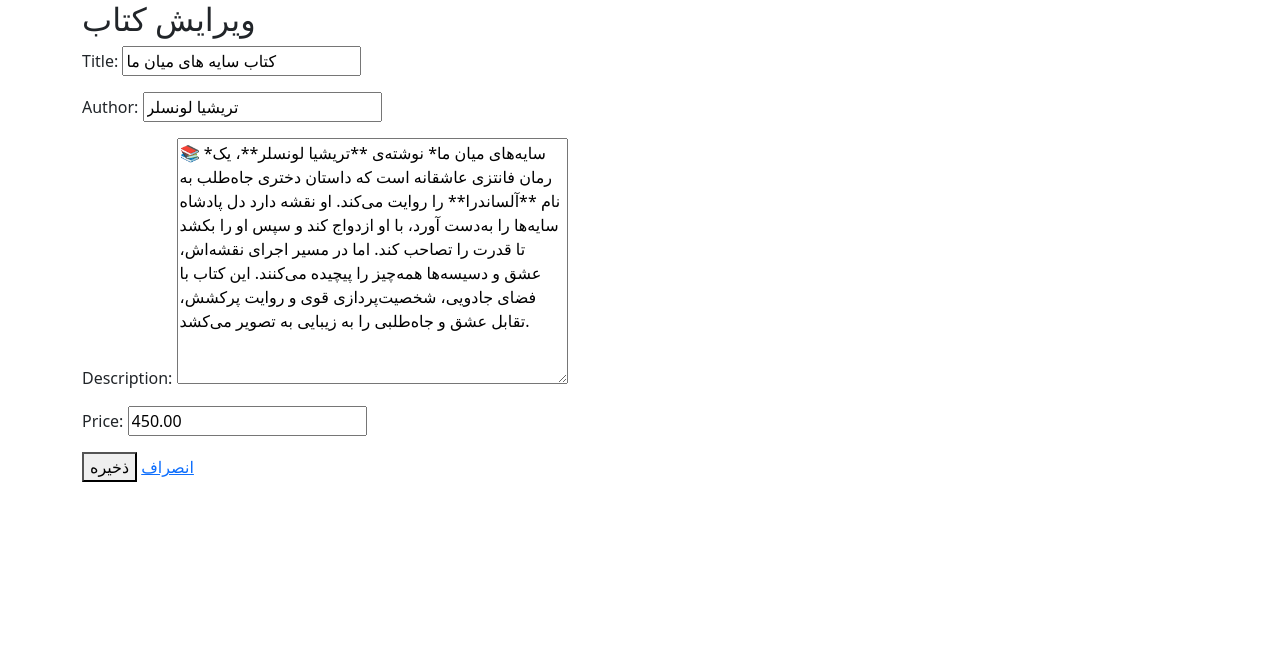
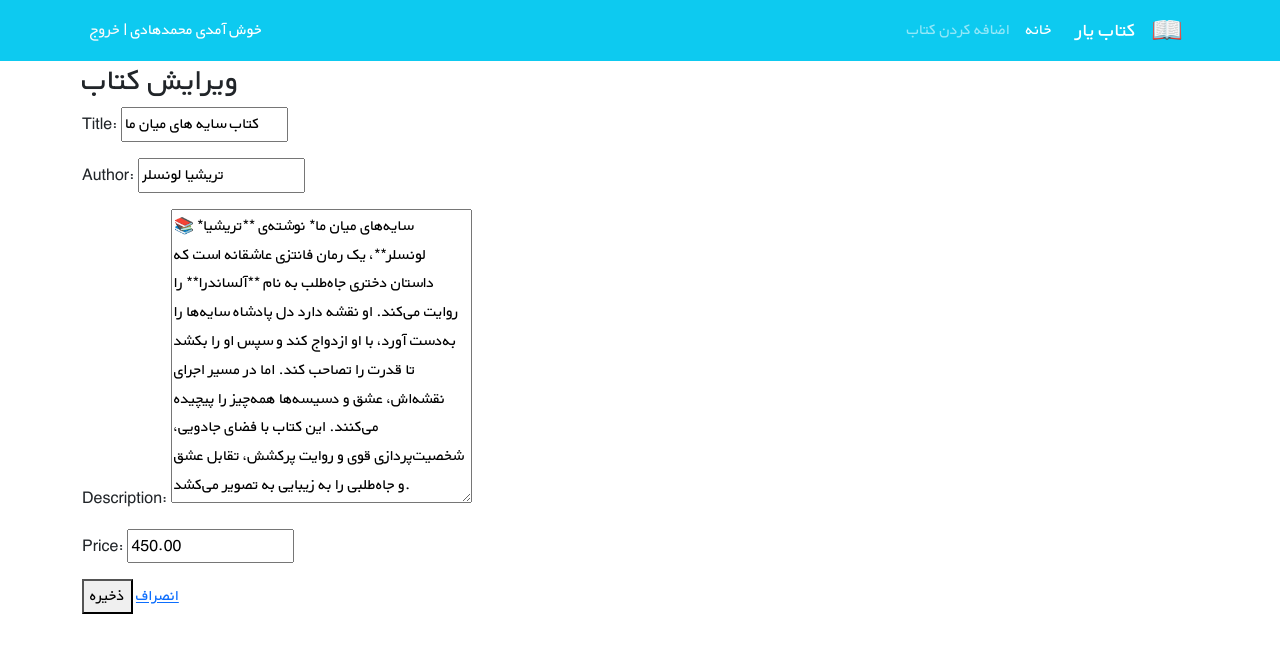
Before and after one commit to Amirmohammdkhaki/django_websit, a Django app: page /book/5/edit/ in a window 1280 px wide. Shown: the top 653 px of the page. Run offline with Django 5.2, Linux system fonts and the light colour scheme; data comes from the database, SQL or seed files in the repository; both versions use the stored data as it was after the commit.

Commit message:
websit edit3

```diff
--- /dev/null
+++ b/books/static/css/style.css
@@ -0,0 +1,20 @@
+@font-face {
+    font-family: "BYekan";
+    src: url("../fonts/BYekan+.ttf");
+}
+@font-face {
+    font-family: "BYekan";
+    src: url("../fonts/BYekan+ Bold.ttf");
+    font-weight: bold;
+}
+
+* {
+    font-family: 'BYekan', sans-serif;
+    line-height: 1.8rem;
+}
+
+/* SM breakpoint */
+@media (min-width: 576px) {
+    /* CUSTOM WIDTHS */
+    .w-sm-75 { width: 75%!important; }
+}
--- a/config/settings.py
+++ b/config/settings.py
@@ -103,3 +103,7 @@ CRISPY_TEMPLATE_PACK = "bootstrap4"
 
 
 EMAIL_BACKEND = 'django.core.mail.backends.console.EmailBackend'
+
+#static files comfig
+STATIC_URL = '/static/'
+STATICFILES_DIRS=[str(BASE_DIR.joinpath('static'))]
--- a/templates/_base.html
+++ b/templates/_base.html
@@ -1,17 +1,45 @@
+{% load  static  %}
+
 <!DOCTYPE html>
 <html lang="en">
 <head>
-    <meta charset="UTF-8">
-    <meta name="viewport" content="width=device-width, initial-scale=1.0">
+    <!-- Required meta tags -->
+    <meta charset="utf-8">
+    <meta name="viewport" content="width=device-width, initial-scale=1">
+
     <!-- Bootstrap CSS -->
     <link href="https://cdn.jsdelivr.net/npm/bootstrap@5.1.3/dist/css/bootstrap.min.css" rel="stylesheet"
           integrity="sha384-1BmE4kWBq78iYhFldvKuhfTAU6auU8tT94WrHftjDbrCEXSU1oBoqyl2QvZ6jIW3" crossorigin="anonymous">
 
-    <title>{% block page_title %}
+    <link rel="stylesheet" href="{% static 'css/style.css' %}">
 
-    {% endblock %}</title>
+    <title>
+    {% block page_title %}
+
+    {% endblock  %}
+        </title>
 </head>
 <body>
+    <nav class="navbar navbar-expand-lg navbar-dark bg-info" dir="rtl">
+    <div class="container">
+        <a class="navbar-brand" href="#">
+            <img src="icons/book.png" alt="" height="30"
+                 class="d-inline-block align-text-top">
+        </a>
+        <a class="navbar-brand mx-3" href="#">کتاب یار</a>
+        <button class="navbar-toggler" type="button" data-bs-toggle="collapse" data-bs-target="#navbarNavAltMarkup"
+                aria-controls="navbarNavAltMarkup" aria-expanded="false" aria-label="Toggle navigation">
+            <span class="navbar-toggler-icon"></span>
+        </button>
+        <div class="collapse navbar-collapse" id="navbarNavAltMarkup">
+            <div class="navbar-nav">
+                <a class="nav-link active" aria-current="page" href="#">خانه</a>
+                <a class="nav-link" href="#">اضافه کردن کتاب</a>
+            </div>
+        </div>
+        <div class="mx-2 text-white">خوش آمدی محمدهادی | <a class="link-light text-decoration-none" href="#">خروج</a></div>
+    </div>
+</nav>
     <div class="container">
     {% block content %}
 
```
Also changed, not shown: books/static/css/login.css (added, +14 -0 lines), books/templates/books/book_detail.html (+39 -9 lines), books/templates/books/book_list.html (+28 -16 lines), books/templatetags/book_tags.py (added, +10 -0 lines), books/static/fonts/BYekan+ Bold.ttf (added), books/static/fonts/BYekan+.ttf (added), books/static/icons/book.png (added), books/templatetags/__init__.py (added), db.sqlite3, 1 other file.
